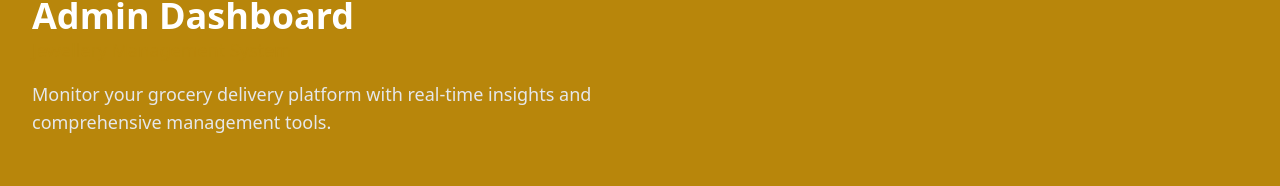
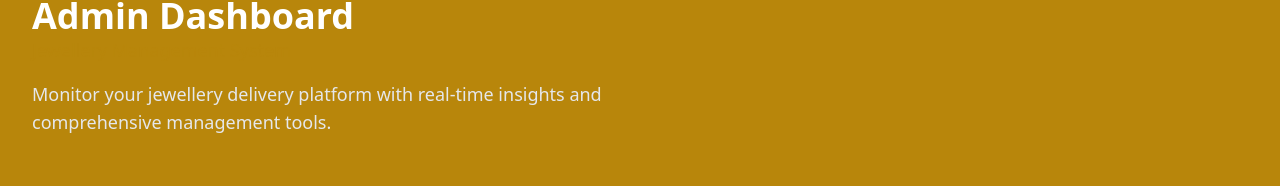
Before and after one commit to Sristikapuri/Shinesales-jewellery-sale-website-project-, a React (Vite) app in the folder frontend/: page /admin/home in a window 1280 px wide. Shown: the part 116-302 px from the top of the page. Built offline with nearby package versions, Linux system fonts and the light colour scheme; no server answers; sample sign-in values are in the browser's storage.

Commit message:
feat: update admin home page with improved styling and layout

```diff
--- a/frontend/src/pages/AdminHome.jsx
+++ b/frontend/src/pages/AdminHome.jsx
@@ -122,7 +122,7 @@ const AdminHome = () => {
               </div>
 
               <p className="text-gray-200 text-lg mb-6">
-                Monitor your grocery delivery platform with real-time insights and comprehensive management tools.
+                Monitor your jewellery delivery platform with real-time insights and comprehensive management tools.
               </p>
 
               <div className="flex items-center space-x-4">
@@ -141,7 +141,7 @@ const AdminHome = () => {
         </div>
       </section>
 
-      {/* Key Metrics - DailyGrocer Style */}
+      {/* Key Metrics - JewellerySales Style */}
       <section className="py-12 -mt-8 relative z-10">
         <div className="max-w-7xl mx-auto px-4 sm:px-6 lg:px-8">
           <div className="grid grid-cols-1 md:grid-cols-2 lg:grid-cols-4 gap-6">
```
